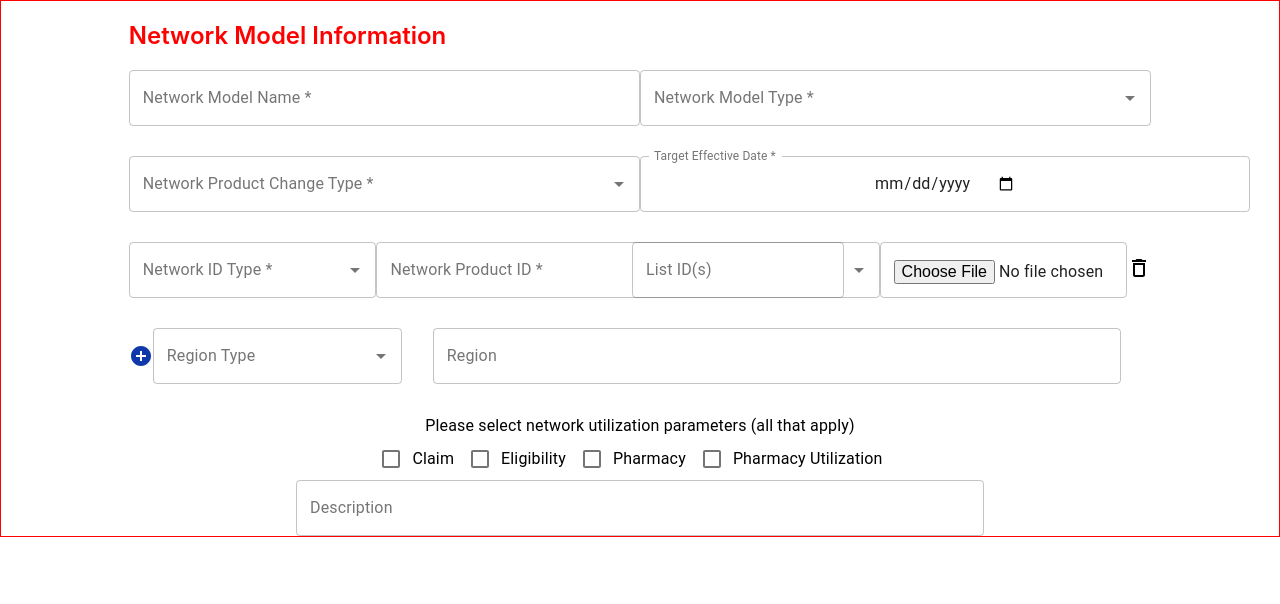
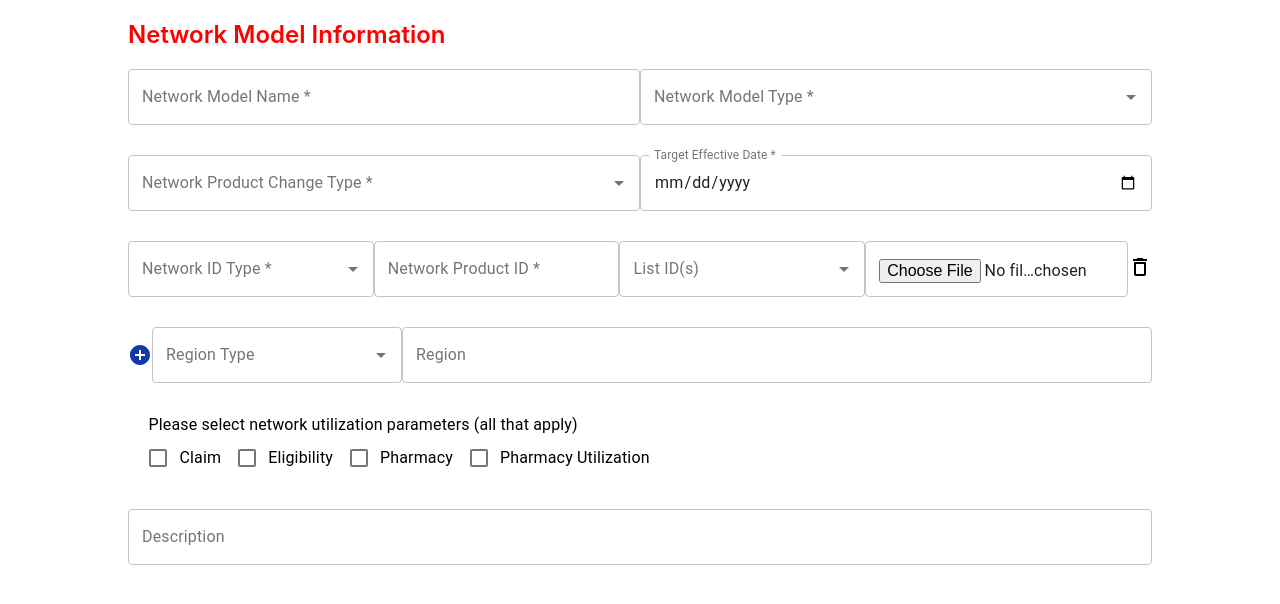
Before and after one commit to abhisheklandge77/netflex, a React (Create React App) app: page / in a window 1280 px wide. Shown: the top 604 px of the page. Built offline with nearby package versions, Linux system fonts and the light colour scheme.

Commit message:
Do some styling changes

```diff
--- a/src/components/NetworModel.jsx
+++ b/src/components/NetworModel.jsx
@@ -3,31 +3,32 @@ import Grid from "@material-ui/core/Grid";
 import TextField from "@material-ui/core/TextField";
 import Autocomplete from "@material-ui/lab/Autocomplete";
 import { Checkbox, FormControlLabel, Typography } from "@material-ui/core";
-import DeleteOutlineIcon from '@material-ui/icons/DeleteOutline';
-import RegionInput from './RegionInput';
+import DeleteOutlineIcon from "@material-ui/icons/DeleteOutline";
+import RegionInput from "./RegionInput";
 import "./component.scss";
 
 function NetworkModelInfo(props) {
-  const {
-    title,
-    networkTypes,
-    networkProductType,
-    networkIDType,
-    idList,
-  } = props;
+  const { title, networkTypes, networkProductType, networkIDType, idList } =
+    props;
 
-  const [ items,setItems ] = React.useState([
-      {regionType : [{type : 'Geographic',region : 'NorthEast'},{type :'ABC',region:'abc'},{type :'XYZ',region:'xyz'}]},
+  const [items, setItems] = React.useState([
+    {
+      regionType: [
+        { type: "Geographic", region: "NorthEast" },
+        { type: "ABC", region: "abc" },
+        { type: "XYZ", region: "xyz" },
+      ],
+    },
   ]);
 
-  const onAddBtnClick =()=> {
+  const onAddBtnClick = () => {
     items.push(items[0]);
     setItems([...items]);
-  }
-  const onDeleteBtnClick =(id)=> {
-    items.splice(id,1);
+  };
+  const onDeleteBtnClick = (id) => {
+    items.splice(id, 1);
     setItems([...items]);
-}
+  };
   const [checked, setChecked] = React.useState();
 
   const handleChange = (event) => {
@@ -41,33 +42,35 @@ function NetworkModelInfo(props) {
         </Grid>
         <Grid className="main-container">
           <div className="container">
-            <Grid item xs={6}>
+            <Grid item className="text-container">
               <TextField
                 label="Network Model Name *"
+                variant="outlined"
                 className="text-field"
-                variant="outlined"
               />
             </Grid>
-            <Grid item xs={6}>
+            <Grid item className="text-container">
               <Autocomplete
                 options={networkTypes}
+                className="text-field"
                 getOptionLabel={(type) => type.typeName}
                 renderInput={(params) => (
                   <TextField
                     {...params}
                     label="Network Model Type *"
                     variant="outlined"
-                    className="text-field"
+
                   />
                 )}
               />
             </Grid>
           </div>
           <div className="container">
-            <Grid item xs={6}>
+            <Grid item className="text-container">
               <Autocomplete
                 options={networkProductType}
                 getOptionLabel={(type) => type.name}
+                className="text-field"
                 renderInput={(params) => (
                   <TextField
                     {...params}
@@ -77,7 +80,7 @@ function NetworkModelInfo(props) {
                 )}
               />
             </Grid>
-            <Grid item xs={6}>
+            <Grid item className="text-container">
               <TextField
                 label="Target Effective Date *"
                 type="date"
@@ -90,7 +93,7 @@ function NetworkModelInfo(props) {
             </Grid>
           </div>
           <div className="inline-text-fields">
-            <Grid item xs={3}>
+            <Grid item xs={4}>
               <Autocomplete
                 options={networkIDType}
                 getOptionLabel={(idType) => idType.type}
@@ -103,14 +106,14 @@ function NetworkModelInfo(props) {
                 )}
               />
             </Grid>
-            <Grid item xs={3}>
+            <Grid item xs={4}>
               <TextField
                 label="Network Product ID *"
                 className="text-field"
                 variant="outlined"
               />
             </Grid>
-            <Grid item xs={3}>
+            <Grid item xs={4}>
               <Autocomplete
                 multiple
                 id="tags-outlined"
@@ -119,9 +122,6 @@ function NetworkModelInfo(props) {
                 filterSelectedOptions
                 renderInput={(params) => (
                   <TextField
-
-
-
                     {...params}
                     variant="outlined"
                     label="List ID(s)"
@@ -129,29 +129,29 @@ function NetworkModelInfo(props) {
                 )}
               />
             </Grid>
-            <Grid item xs={3}>
-              <TextField variant="outlined" type="file" />
+            <Grid item>
+              <TextField variant="outlined" type="file" className="file-input"/>
             </Grid>
-            <Grid><DeleteOutlineIcon /></Grid>
+            <Grid>
+              <DeleteOutlineIcon />
+            </Grid>
           </div>
-          {
-              items.map((item, index) => {
+          {items.map((item, index) => {
             const props = {
               id: index,
-                    regionType : item.regionType,
-                    region : item.regionType.region,
+              regionType: item.regionType,
+              region: item.regionType.region,
               onAddBtnClick,
-                    onDeleteBtnClick
-                  }
-                  return <RegionInput {...props}/>
-              })
-          }
-          <Grid>
+              onDeleteBtnClick,
+            };
+            return <RegionInput {...props} />;
+          })}
+          <Grid className="text">
             <Typography>
               Please select network utilization parameters (all that apply)
             </Typography>
           </Grid>
-          <div>
+          <div className="checkbox-container">
             <FormControlLabel
               control={
                 <Checkbox
--- a/src/components/component.scss
+++ b/src/components/component.scss
@@ -1,49 +1,65 @@
 .network-model-container {
   width: 100%;
-border: 1px solid red;
   display: flex;
   flex-direction: column;
 }
-.title{
+.title {
   width: 80%;
   margin: 0 auto;
   text-align: left;
 }
-.title h2{
+.title h2 {
   color: red;
   font-weight: 600;
 }
-.main-container{
+.main-container {
   display: flex;
   flex-direction: column;
   width: 80%;
   margin: 0 auto;
-    // border: 1px solid blue;
 }
-.text-field .MuiOutlinedInput-root{
-    padding: 0px 220px;
+.text-container{
+    width: 95%;
 }
-.container{
+.text-field{
+    width: 100%;
+}
+.container {
   display: flex;
-    justify-content: space-between;
+  justify-content: space-around;
   margin-bottom: 30px;
-    // border: 1px solid green;
+  width: 100%;
 }
 .region-input-container {
   display: flex;
   flex-direction: column;
 }
-.inline-text-fields{
+.inline-text-fields {
   display: flex;
   justify-content: center;
   align-items: center;
   margin-bottom: 30px;
+  width: 100%;
 }
-.add-icon{
+.file-input input{
+    padding-right: 40px;
+}
+.add-icon {
   background-color: #fff;
-    color : rgb(15, 56, 168);
+  color: rgb(15, 56, 168);
 }
-.delete-icon{
+.delete-icon {
   background-color: #fff;
-    color : rgb(15, 56, 168);;
+  color: rgb(15, 56, 168);
 }
+.text{
+    display: flex;
+    align-items: left;
+    padding-left: 2%;
+}
+.checkbox-container{
+    display: flex;
+    align-items: left;
+    padding-left: 2%;
+    margin-bottom: 30px;
+}
```
Lines whose indentation alone changed are shown as unchanged.
